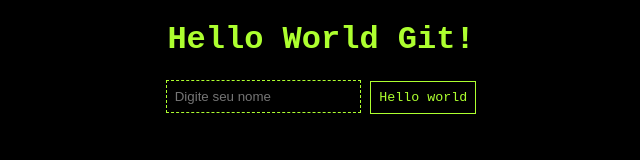
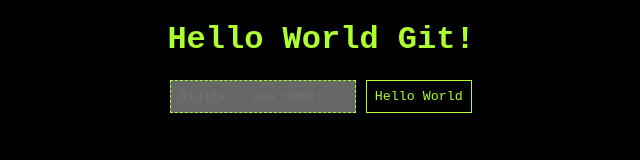
Before and after one commit to ale-graciano/pm-i-2025-1-hello-world-git, a plain HTML site: page index.html in a window 1280 px wide. Shown: the whole page, without its empty margins (319-959 px from the left). Drawn offline with Linux system fonts and the light colour scheme.

Commit message:
Ajustando erros

```diff
--- a/hello-worl.css
+++ b/hello-world.css
@@ -1,20 +1,24 @@
-body{
+body {
     background-color: black;
     color: greenyellow;
     text-align: center;
     font-family: 'Courier New', Courier, monospace;
 }
 
-input, input:focus{
-    background-color: black;
+input {
+    background-color: rgb(103, 103, 103);
     color: greenyellow;
-    border: 1px dashed greenyellow ;
+    border: 1px dashed greenyellow;
     padding: 0.5rem;
+    font-family: 'Courier New', Courier, monospace;
+}
+
+input:focus {
+    border: 1px dashed greenyellow;
     outline: none;
 }
 
-
-button{
+button {
     background-color: black;
     color: greenyellow;
     font-family: 'Courier New', Courier, monospace;
@@ -22,7 +26,7 @@ button{
     border: 1px solid greenyellow;
 }
 
-button:hover,button:focus{
+button:hover, button:focus {
     background-color: greenyellow;
     color: black;
     font-weight: bold;
--- a/hello-world.js
+++ b/hello-world.js
@@ -1,4 +1,12 @@
-function helloWorld(){
-    const nome = document.getElementsByTagName('input')[0].value
-    alert('Hello world, ' + nome + "!")
+const nameInput = document.getElementById('name');
+const messageP = document.getElementById('message');
+
+nameInput.onkeyup = (event) => {
+    if (nameInput.value === '') {
+        messageP.innerText = '';
+    }
 }
+
+const helloWorld = () => {
+    messageP.innerText = `Hello World, ${nameInput.value}!`;
+}
--- a/index.html
+++ b/index.html
@@ -1,19 +1,16 @@
 <!DOCTYPE html>
-<html lang="pt-br">
+<html lang="en">
 <head>
     <meta charset="UTF-8">
     <meta name="viewport" content="width=device-width, initial-scale=1.0">
     <title>Hello World Git!</title>
-    <link rel="stylesheet" href="hello-worl.css">
+    <link rel="stylesheet" href="hello-world.css">
 </head>
 <body>
-    <div>
-        <h1>Hello World Git!</h1>
-        <input placeholder="Digite seu nome"/>
-        <button onclick="helloWorld()">Hello world</button>
-
-    </div>
-    <script src="hello-world.js">
-    </script>
+    <h1>Hello World Git!</h1>
+    <input id="name" placeholder="Digite o seu nome: " />
+    <button onclick="helloWorld()">Hello World</button>
+    <p id="message"></p>
+    <script src="hello-world.js"></script>
 </body>
 </html>
```
